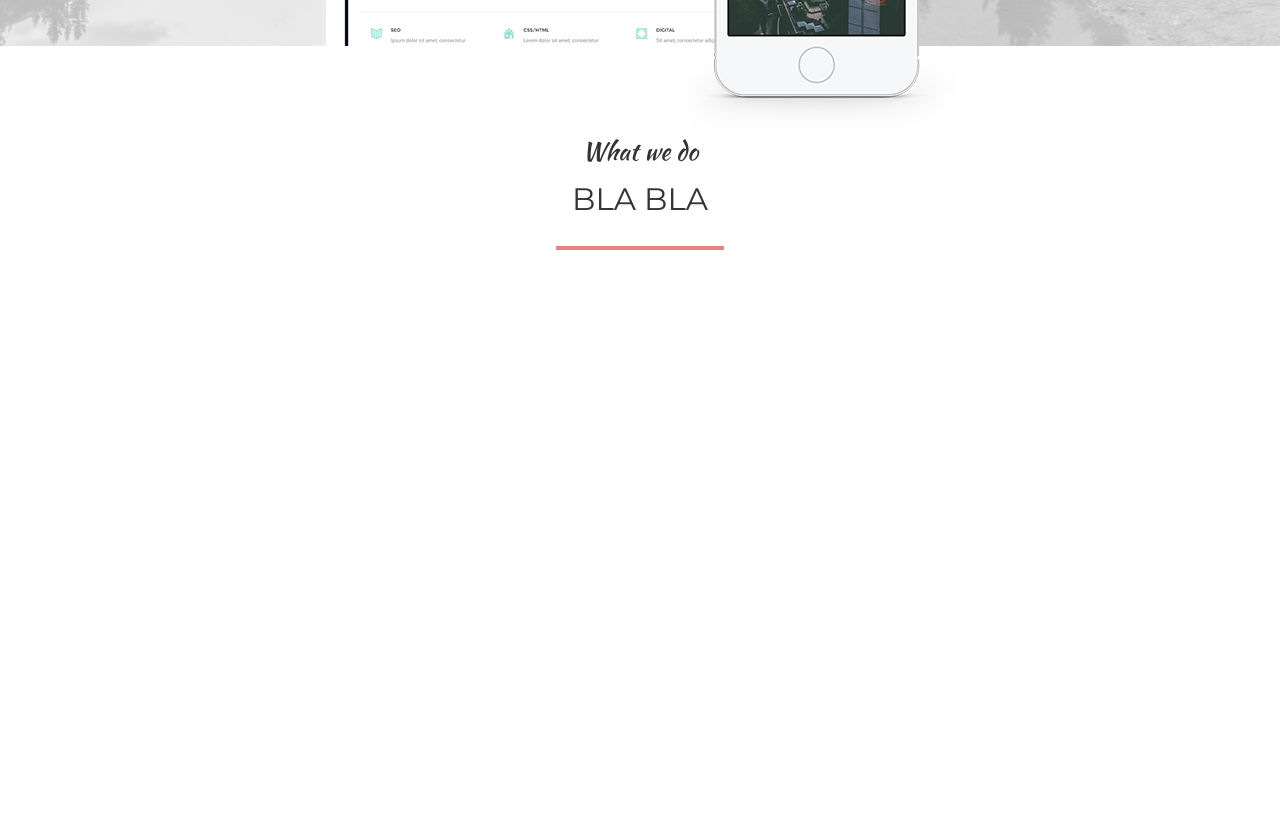
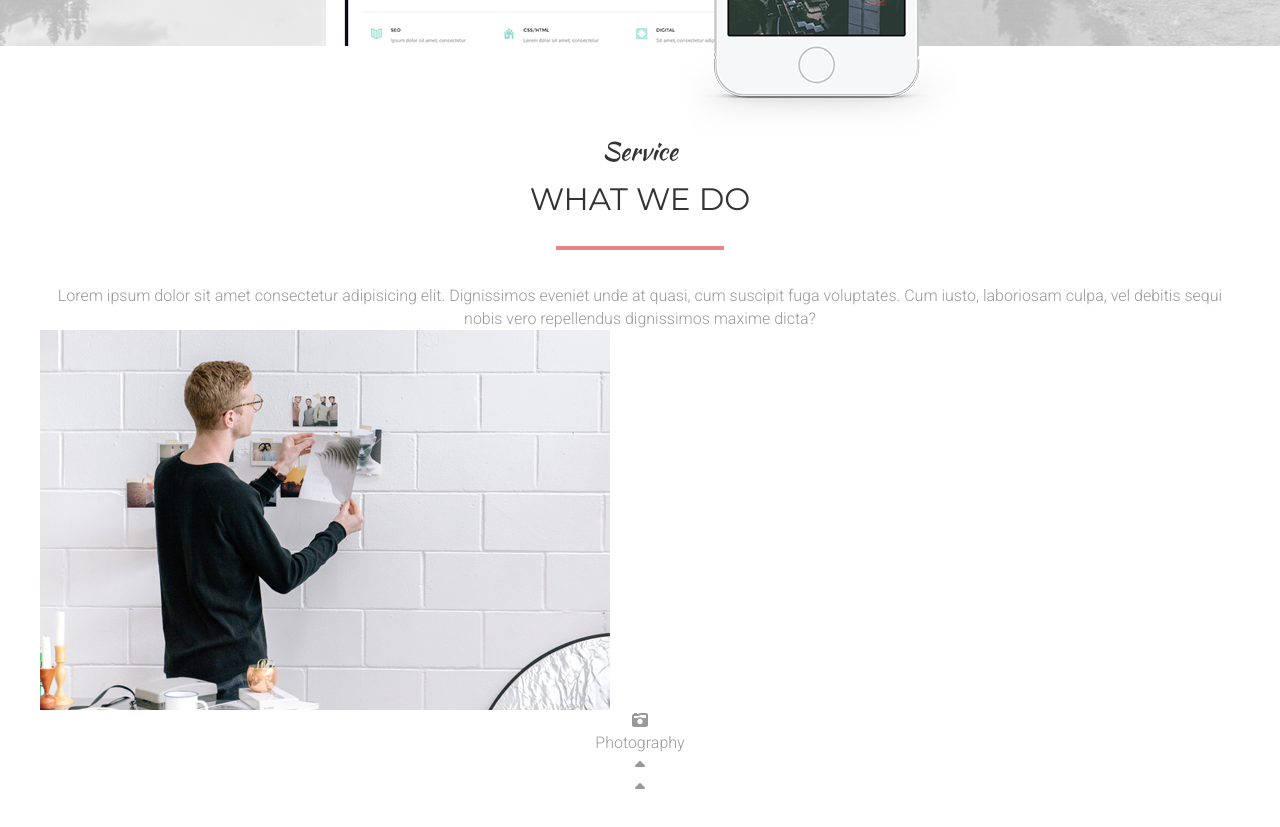
Before and after one commit to TranDangKhoi/mogo-project, a React (Create React App) app in the folder mogo-project/: page /#/ in a window 1280 px wide. Shown: the part 3320-4147 px from the top of the page. Before the commit the page ends 3655 px from the top, so only its background shows below. Built offline with nearby package versions, Linux system fonts and the light colour scheme.

Commit message:
:+1:: Add a new accordion component so code look cleaner, progressing what we do section

```diff
--- /dev/null
+++ b/mogo-project/src/components/accordion/Accordion.js
@@ -0,0 +1,42 @@
+import React from "react";
+import { useExpand } from "../../hooks/useExpand";
+import "./accordion.scss";
+
+const Accordion = ({
+  faiconClassName,
+  ionicIconName,
+  icon,
+  title,
+  children,
+}) => {
+  const { expandNavigation, nodeRef, setExpandNavigation } = useExpand(
+    "h3.accordion-header",
+    false
+  );
+  return (
+    <div className="accordion" ref={nodeRef}>
+      <div
+        className="accordion-header"
+        onClick={() => setExpandNavigation(!expandNavigation)}
+      >
+        {faiconClassName && (
+          <i className={`${faiconClassName} accordion-icon`}></i>
+        )}
+        {ionicIconName && <ion-icon name={ionicIconName}></ion-icon>}
+        <h3 className="accordion-title">{title}</h3>
+        <i
+          className={`fa-solid ${
+            expandNavigation ? "fa-caret-down" : "fa-caret-up"
+          }`}
+        ></i>
+      </div>
+      <div
+        className={`${expandNavigation ? "is-expand" : null} accordion-content`}
+      >
+        {children}
+      </div>
+    </div>
+  );
+};
+
+export default Accordion;
--- /dev/null
+++ b/mogo-project/src/components/accordion/accordion.scss
@@ -0,0 +1,12 @@
+@import "../../helper/styles";
+
+.accordion {
+  &-content {
+    height: 0;
+    overflow-y: hidden;
+  }
+  &-content.is-expand {
+    height: auto;
+    overflow-y: scroll;
+  }
+}
--- a/mogo-project/src/components/whatwedo/WhatWeDo.js
+++ b/mogo-project/src/components/whatwedo/WhatWeDo.js
@@ -1,12 +1,34 @@
 import React from "react";
 import Container from "../container/Container";
 import Paragraph from "../paragraph/Paragraph";
-
+import WhatWeDoImage from "../../assets/img-wedo.png";
+import "./what-we-do.scss";
+import Accordion from "../accordion/Accordion";
 const WhatWeDo = () => {
   return (
     <div className="wedo">
       <Container>
-        <Paragraph caption={"What we do"} title={"Bla bla"}></Paragraph>
+        <Paragraph caption={"Service"} title={"What we do"}>
+          Lorem ipsum dolor sit amet consectetur adipisicing elit. Dignissimos
+          eveniet unde at quasi, cum suscipit fuga voluptates. Cum iusto,
+          laboriosam culpa, vel debitis sequi nobis vero repellendus dignissimos
+          maxime dicta?
+          <div className="wedo-wrapper">
+            <img src={WhatWeDoImage} alt="WeDoImage" />
+            <div className="wedo-content">
+              <Accordion
+                title={"Photography"}
+                faiconClassName="fa-solid fa-camera-retro"
+              >
+                Lorem ipsum dolor sit amet, consectetur adipiscing elit, sed do
+                eiusmod tempor incididunt ut labore et dolore magna aliqua. Ut
+                enim ad minim veniam, quis nostrud exercitation ullamco laboris
+                nisi ut aliquip ex ea
+              </Accordion>
+              <Accordion></Accordion>
+            </div>
+          </div>
+        </Paragraph>
       </Container>
     </div>
   );
--- /dev/null
+++ b/mogo-project/src/components/whatwedo/what-we-do.scss
@@ -0,0 +1,4 @@
+@import "../../helper/styles";
+
+.wedo {
+}
--- a/mogo-project/src/hooks/useExpand.js
+++ b/mogo-project/src/hooks/useExpand.js
@@ -1,11 +1,16 @@
 import { useEffect, useRef, useState } from "react";
 
-export function useExpand(dom = "button", initialState) {
+export function useExpand(
+  dom = "button",
+  initialState,
+  closeOnOutsideClick = true
+) {
   const nodeRef = useRef(null);
   const [expandNavigation, setExpandNavigation] = useState(initialState);
   useEffect(() => {
     function handleExpandNavigation(e) {
       if (
+        closeOnOutsideClick &&
         nodeRef &&
         !nodeRef.current.contains(e.target) &&
         !e.target.matches(dom)
@@ -17,7 +22,7 @@ export function useExpand(dom = "button", initialState) {
     return () => {
       document.removeEventListener("click", handleExpandNavigation);
     };
-  }, [dom]);
+  }, [closeOnOutsideClick, dom]);
   return {
     expandNavigation,
     setExpandNavigation,
```
